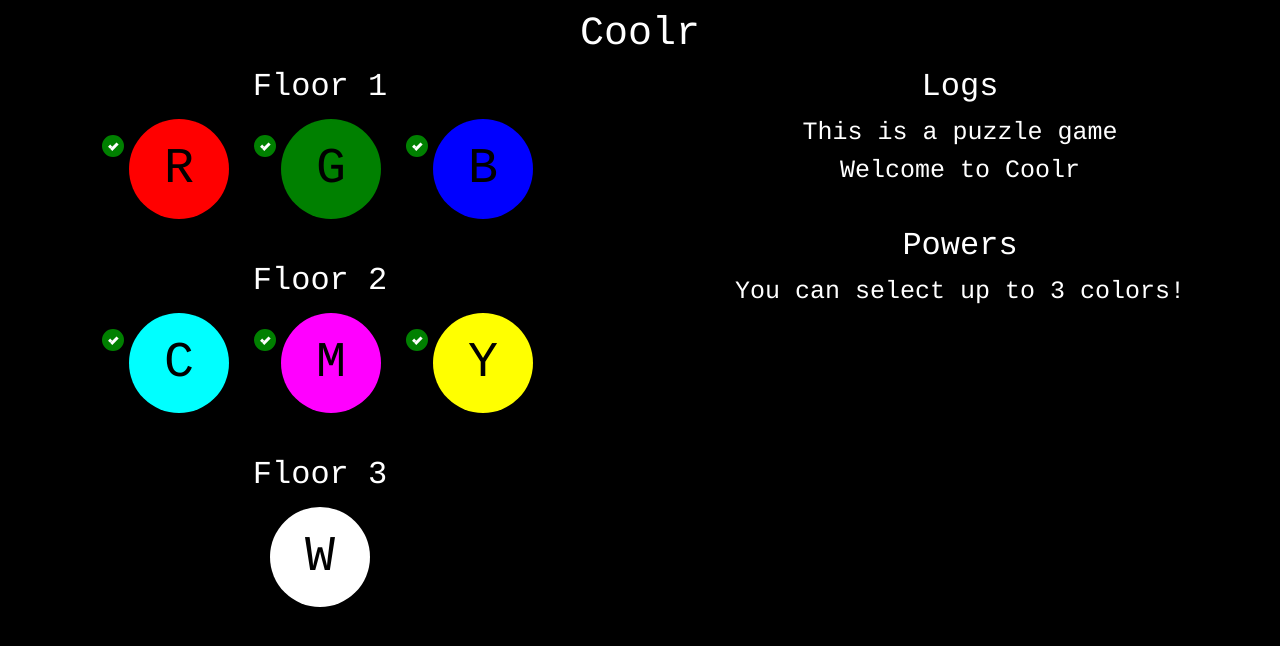
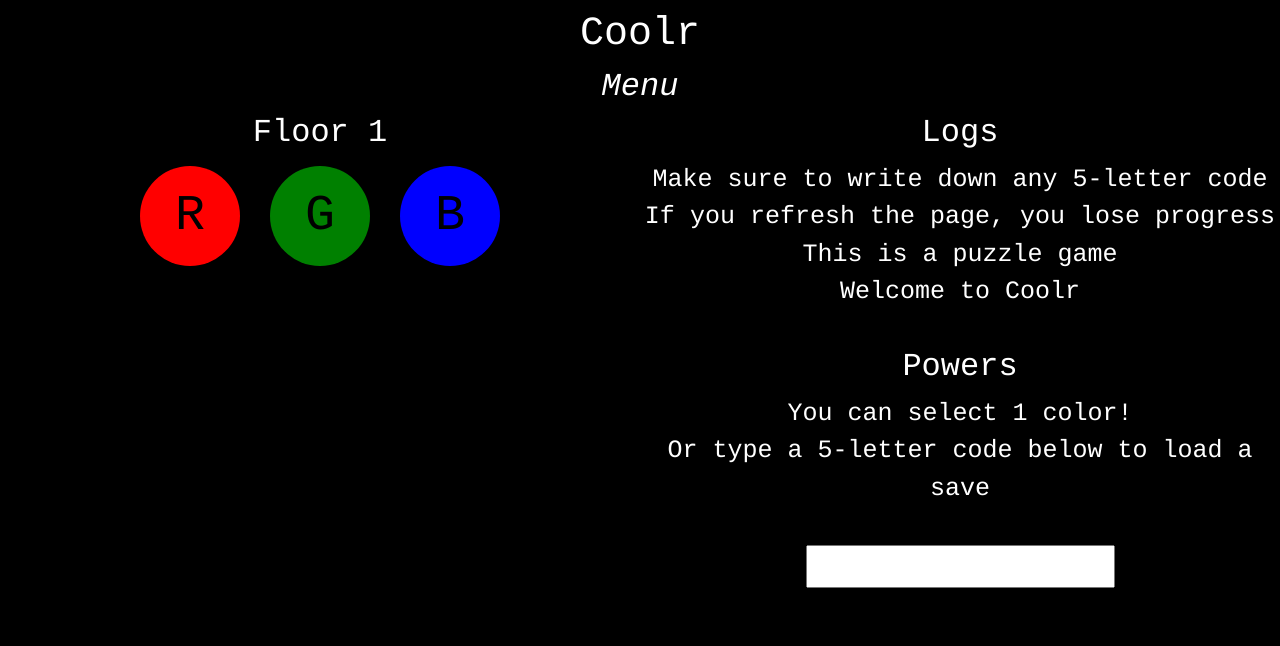
Before and after one commit to sebranly/coolr, a React (Create React App) app: page / in a window 1280 px wide. Shown: the top 646 px of the page. Built offline with nearby package versions, Linux system fonts and the light colour scheme.

Commit message:
feat: add code

```diff
--- a/src/App.css
+++ b/src/App.css
@@ -171,8 +171,8 @@ body {
 
 .button {
   border: 1px solid white;
-  width: 25%;
-  margin: 20px auto;
+  width: 50%;
+  margin: 100px auto;
   background-color: darkslategrey;
 }
 
@@ -182,11 +182,15 @@ body {
 }
 
 .selected {
+  border: 2px solid darkgray;
   font-weight: bold;
-  font-style: italic;
   color: darkgray;
 }
 
 .italic {
   font-style: italic;
 }
+
+.text-center {
+  text-align: center;
+}
--- a/src/App.tsx
+++ b/src/App.tsx
@@ -4,7 +4,7 @@ import './App.css';
 import 'bootstrap/dist/css/bootstrap.min.css';
 import { Helmet, HelmetProvider } from 'react-helmet-async';
 import { isMobile } from 'react-device-detect';
-import { Color } from './types';
+import { Color, Progress } from './types';
 import { PuzzleSelection } from './components/PuzzleSelection';
 import { Notes } from './components/Notes';
 
@@ -19,17 +19,38 @@ import {
   canMix3,
   getNewLevelsMix3
 } from './utils';
-import { MIX_ONE_COLOR_MSG, MIX_TWO_COLORS_MSG } from './constants';
 
 const App = () => {
-  const [logs, setLogs] = React.useState(['Welcome to Coolr', 'This is a puzzle game']);
+  const [logs, setLogs] = React.useState([
+    'Welcome to Coolr',
+    'This is a puzzle game',
+    'If you refresh the page, you lose progress',
+    'Make sure to write down any 5-letter code'
+  ]);
 
   const [save, setSave] = React.useState(getDefaultSave());
   const [levels, setLevels] = React.useState<Color[]>([]);
   const [level, setLevel] = React.useState<Color | undefined>();
 
   const onRejectLevel = (level: Color) => () => {
-    setLogs([...logs, `Mix levels from floor 1 to access level ${level}`]);
+    setLogs([...logs, `Mix colors from floor 1 to access color ${level}`]);
+  };
+
+  const onChangeCode = (e: any) => {
+    const code = e.currentTarget.value;
+
+    if (code.length !== 5) return;
+
+    if (code !== 'CHEAT') setLogs([...logs, `Failure: cheat code ${code} is invalid`]);
+    else {
+      setSave({ ...save, red: Progress.Done, green: Progress.Done, blue: Progress.Done });
+      setLogs([
+        ...logs,
+        `Success: cheat code ${code} is valid`,
+        'Save has been loaded',
+        'red green blue are completed'
+      ]);
+    }
   };
 
   const onSelectLevel = (level: Color) => () => {
@@ -109,19 +130,22 @@ const App = () => {
       </Helmet>
       <div className="main">
         <h1 className="white">Coolr</h1>
+        <h2 className="white italic">Menu</h2>
         <div className="flex">
           <div className="flex-two">
             <PuzzleSelection levels={levels} onRejectLevel={onRejectLevel} onSelectLevel={onSelectLevel} save={save} />
+            {level && (
+              <div className="button">
+                Enter color<div className={classnames('inline', level)}>{` ${level}`}</div>
+              </div>
+            )}
           </div>
           <div className="flex-two">
             <Notes logs={logs} save={save} />
+            <br />
+            <input className="text-center" type="text" onChange={onChangeCode} />
           </div>
         </div>
-        {level && (
-          <div className="button">
-            Enter level<div className={classnames('inline', level)}>{` ${level}`}</div>
-          </div>
-        )}
       </div>
     </HelmetProvider>
   );
--- a/src/components/Notes.tsx
+++ b/src/components/Notes.tsx
@@ -21,7 +21,9 @@ const Notes: React.FC<NotesProps> = (props) => {
 
     return words.map((word: string, index) => {
       const additionalClass = Object.values(Color).includes(word as any) ? `${word} italic` : '';
-      const classes = classnames(additionalClass, 'inline');
+      const successClass = word === 'Success:' ? 'green' : '';
+      const failureClass = word === 'Failure:' ? 'red' : '';
+      const classes = classnames(additionalClass, successClass, failureClass, 'inline');
 
       return (
         <div className={classes} key={`${word}-${index}`}>
--- a/src/utils/index.ts
+++ b/src/utils/index.ts
@@ -5,13 +5,13 @@ const getDefaultSave = () => {
   const { Available, Hidden, Done } = Progress;
 
   const defaultSave: Save = {
-    red: Done,
-    green: Done,
-    blue: Done,
-    cyan: Done,
-    magenta: Done,
-    yellow: Done,
-    white: Available
+    red: Available,
+    green: Available,
+    blue: Available,
+    cyan: Hidden,
+    magenta: Hidden,
+    yellow: Hidden,
+    white: Hidden
   };
 
   return defaultSave;
@@ -83,12 +83,12 @@ const getNewLevelsMix3 = (levels: Color[], level: Color) => {
 };
 
 const getLevelsText = (levels: Color[]) => {
-  if (levels.length === 0) return 'No level is selected';
-  if (levels.length === 1) return `Level ${levels[0]} is selected`;
+  if (levels.length === 0) return 'No color selected';
+  if (levels.length === 1) return `Color ${levels[0]} is selected`;
 
   const mix = levels.length === 2 ? getResultLevelMix2(levels) : getResultLevelMix3(levels);
 
-  return `Levels ${levels.join(' ')} are selected: mix is ${mix}`;
+  return `Colors ${levels.join(' ')} are selected: mix is ${mix}`;
 };
 
 const getResultLevelMix2 = (levels: Color[]) => {
@@ -114,10 +114,13 @@ const getResultLevelMix3 = (levels: Color[]) => {
 };
 
 const getPowerLogs = (save: Save) => {
-  if (canMix3(save)) return [MIX_THREE_COLORS_MSG];
-  if (canMix2(save)) return [MIX_TWO_COLORS_MSG];
+  const currentCode = '';
+  const codeMsg = 'Or type a 5-letter code below to load a save';
 
-  return [MIX_ONE_COLOR_MSG];
+  if (canMix3(save)) return [MIX_THREE_COLORS_MSG, currentCode, codeMsg];
+  if (canMix2(save)) return [MIX_TWO_COLORS_MSG, currentCode, codeMsg];
+
+  return [MIX_ONE_COLOR_MSG, currentCode, codeMsg];
 };
 
 export {
```
